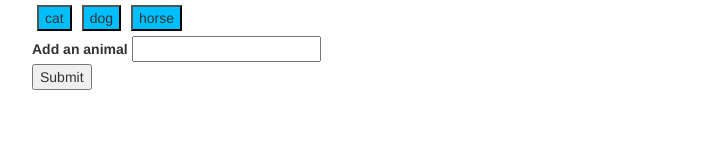
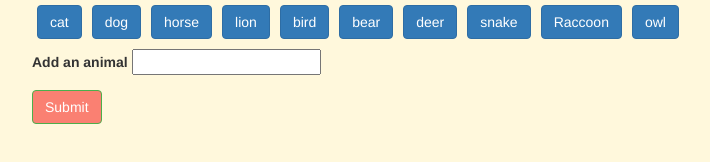
Before and after one commit to anishdabade/Giphy, a plain HTML site: page index.html in a window 1280 px wide. Shown: the whole page, without its empty margins (23-733 px from the left). Drawn offline with nearby package versions, Linux system fonts and the light colour scheme.

Commit message:
Adding final index and style files

```diff
--- a/index.html
+++ b/index.html
@@ -14,12 +14,10 @@
     <div id="buttons-view"></div>
       <!-- <form id="animal-form"> -->
       <label for="animal-input">Add an animal</label>
-      <input type="text" id="animal-input"><br>
-
+      <input class="form-group" type="text" id="animal-input"><br>
       <!-- Button triggers new animals to be added -->
-      <input id="add-animal" type="submit" value="Submit"><br><br>
+      <input class="btn btn-success" id="add-animal" type="submit" value="Submit"><br><br>
     </div>
-  <!-- </form> -->
     <div class="row">
       <div class="col-md-3">
         <div id="animals-view"></div>
@@ -27,18 +25,13 @@
     </div>
 </div>
 
-
 <script src="https://cdnjs.cloudflare.com/ajax/libs/jquery/3.2.1/jquery.min.js"></script>
 <script type="text/javascript">
-    // Example queryURL for Giphy API
-
-    var animal_array=["cat","dog","horse"];
+    var animal_array=["cat","dog","horse","lion","bird","bear","deer","snake","Raccoon","owl"];
 
     function displayAnimalInfo() {
-
       $("#animals-view").empty();
       var animal = $(this).attr("data-name");
-      //var queryURL = "http://www.omdbapi.com/?t=" + animal + "&y=&plot=short&apikey=40e9cece";
       var queryURL = "https://api.giphy.com/v1/gifs/search?q=" + animal + "&api_key=dc6zaTOxFJmzC&limit=10";
       $.ajax({
         url: queryURL,
@@ -49,9 +42,8 @@
       .done(function(response) {
       console.log(response);
       var results=response.data;
-       // console.log(results);
+
       for(var i=0;i<results.length;i++) {
-         // New image div
         var newDiv=$("<div>");
         var rating = results[i].rating;
         newDiv.append("<p> Rating: " + rating);
@@ -64,22 +56,18 @@
         Image.attr("data-still",(results[i].images.original_still.url));
         Image.attr("data-animate", imageUrl);         // Animated URL
 
-
         // console.log(Image);
         Image.attr("alt", "image");
         newDiv.append(Image);
-
 
         // Append to the div tag
         $("#animals-view").prepend(newDiv);
         }
 
         $(".gif").on("click", function() {
-
           var state = $(this).attr("data-state");
           console.log(state);
           if (state === "still") {
-
             $(this).attr("src",$(this).attr("data-animate"));
             $(this).attr("data-state","animate");
           }
@@ -89,22 +77,17 @@
           }
         });
       });
-
     }
-
 
     function renderButtons() {
 
-        // (this is necessary otherwise you will have repeat buttons)
       $("#buttons-view").empty();
         // Loops through the array of movies
       for (var i = 0; i < animal_array.length; i++) {
 
-          // Then dynamicaly generates buttons for each movie in the array
-          // This code $("<button>") is all jQuery needs to create the beginning and end tag. (<button></button>)
         var a = $("<button>");
           // Adds a class of movie to our button
-          a.addClass("animal");
+        a.addClass("animal btn btn-primary");
           // Added a data-attribute
         a.attr("data-name", animal_array[i]);
           // Provided the initial button text
@@ -113,8 +96,6 @@
         $("#buttons-view").append(a);
       }
     }
-
-
 
 
     $("#add-animal").on("click", function() {
@@ -130,11 +111,9 @@
         animal_array.push(animal);
         renderButtons();
       }
-
       else {
         alert("Current animal is in the array! Please select another one");
       }
-
     });
 
       // Ajax call to get the response from the above url
@@ -143,12 +122,6 @@
 
       // Calling the renderButtons function to display the intial buttons
       renderButtons();
-
-
-
-
   </script>
-
 </body>
-
 </html>
--- a/style.css
+++ b/style.css
@@ -3,6 +3,14 @@ button {
 	background: #00bfff;
 }
 
+#animal-input {
+	margin-top: 10px;
+}
+
 #add-animal {
+	background: #fa8072;
+}
 
+body {
+	background: #fff8dc;
 }
```
Lines whose indentation alone changed are shown as unchanged.
